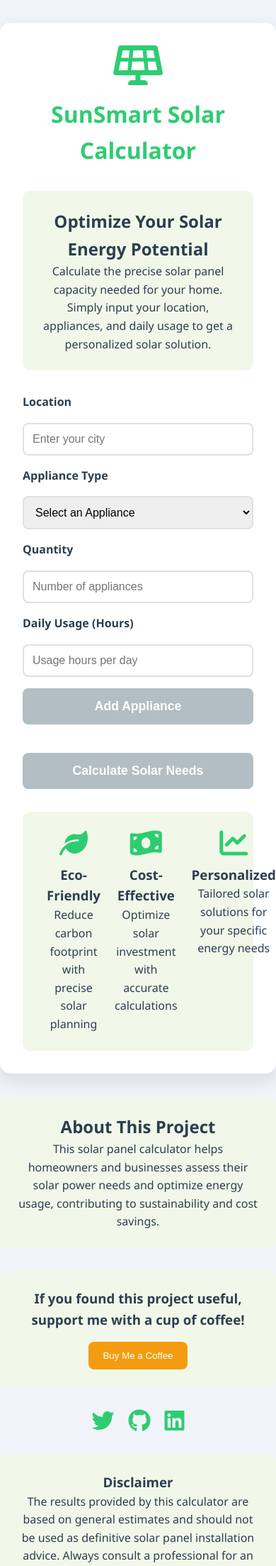
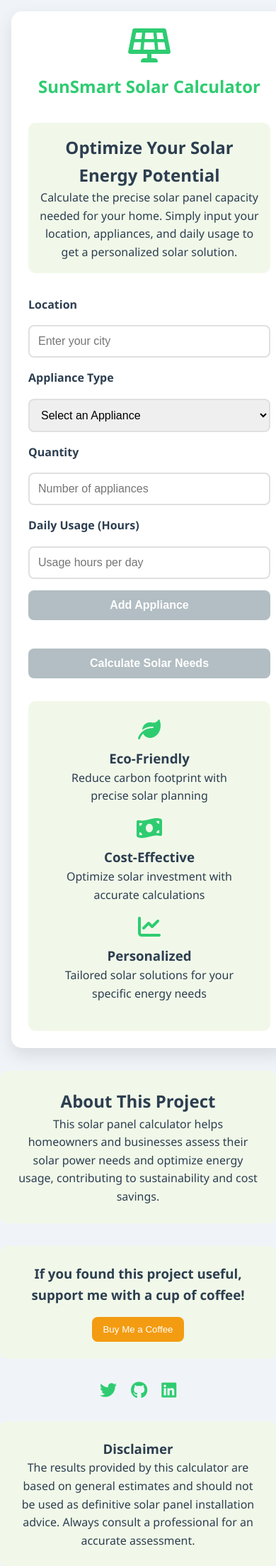
Before and after one commit to GeeteshMehto/SolarCalculator, a Flask app: page / in a window 390 px wide. Shown: the top 2207 px of the page at 71% size. Run offline with Flask 3, Linux system fonts and the light colour scheme.

Commit message:
Responsive

```diff
--- a/templates/solarbill.html
+++ b/templates/solarbill.html
@@ -14,17 +14,20 @@
   --text-color: #2c3e50;
   --accent-color: #f39c12;
 }
+
 * {
   margin: 0;
   padding: 0;
   box-sizing: border-box;
 }
+
 body {
   font-family: 'Segoe UI', Tahoma, Geneva, Verdana, sans-serif;
   background-color: var(--background-color);
   color: var(--text-color);
   line-height: 1.6;
 }
+
 .container {
   width: 100%;
   max-width: 800px;
@@ -34,6 +37,7 @@
   box-shadow: 0 10px 25px rgba(0, 0, 0, 0.1);
   padding: 2rem;
 }
+
 .header {
   text-align: center;
   margin-bottom: 2rem;
@@ -42,15 +46,18 @@
   justify-content: center;
   flex-direction: column;
 }
+
 .header h1 {
   color: var(--primary-color);
   font-weight: 700;
   margin-top: 15px;
 }
+
 .header i {
   color: var(--primary-color);
   font-size: 3.5rem;
 }
+
 .description {
   text-align: center;
   margin-bottom: 2rem;
@@ -58,12 +65,14 @@
   padding: 1.5rem;
   border-radius: 10px;
 }
+
 label {
   display: block;
   margin: 1rem 0 0.5rem;
   font-weight: 600;
   color: var(--text-color);
 }
+
 input, select {
   width: 100%;
   padding: 12px;
@@ -73,10 +82,12 @@
   font-size: 1rem;
   transition: border-color 0.3s ease;
 }
+
 input:focus, select:focus {
   outline: none;
   border-color: var(--primary-color);
 }
+
 .button {
   width: 100%;
   padding: 15px;
@@ -90,16 +101,20 @@
   transition: background-color 0.3s ease;
   margin-top: 1rem;
 }
+
 .button:hover {
   background-color: var(--secondary-color);
 }
+
 .button:disabled {
   background-color: #b2bec3;
   cursor: not-allowed;
 }
+
 .appliance-list {
   margin-top: 1.5rem;
 }
+
 .appliance-card {
   display: flex;
   justify-content: space-between;
@@ -110,6 +125,7 @@
   margin-bottom: 1rem;
   box-shadow: 0 4px 6px rgba(0, 0, 0, 0.1);
 }
+
 .remove-button {
   background-color: #e74c3c;
   color: white;
@@ -118,6 +134,7 @@
   border-radius: 5px;
   cursor: pointer;
 }
+
 .modal {
   display: none;
   position: fixed;
@@ -130,6 +147,7 @@
   justify-content: center;
   align-items: center;
 }
+
 .modal-content {
   background-color: white;
   border-radius: 15px;
@@ -138,10 +156,12 @@
   text-align: center;
   box-shadow: 0 15px 30px rgba(0, 0, 0, 0.2);
 }
+
 .modal-content h2 {
   color: var(--primary-color);
   margin-bottom: 1rem;
 }
+
 .features {
   display: flex;
   justify-content: space-between;
@@ -150,22 +170,26 @@
   padding: 1.5rem;
   border-radius: 10px;
 }
+
 .feature {
   text-align: center;
   flex: 1;
   margin: 0 10px;
 }
+
 .feature i {
   color: var(--primary-color);
   font-size: 2.5rem;
   margin-bottom: 10px;
 }
+
 /* New Sections */
 .social-icons {
   display: flex;
   justify-content: center;
   margin-top: 2rem;
 }
+
 .social-icons i {
   font-size: 2rem;
   margin: 0 10px;
@@ -173,9 +197,11 @@
   color: var(--primary-color);
   transition: color 0.3s ease;
 }
+
 .social-icons i:hover {
   color: var(--secondary-color);
 }
+
 .about, .disclaimer, .buy-coffee {
   text-align: center;
   margin-top: 2rem;
@@ -183,6 +209,7 @@
   padding: 1.5rem;
   border-radius: 10px;
 }
+
 .buy-coffee-button {
   background-color: var(--accent-color);
   color: white;
@@ -193,9 +220,77 @@
   transition: background-color 0.3s ease;
   margin-top: 1rem;
 }
+
 .buy-coffee-button:hover {
   background-color: #e67e22;
 }
+
+/* Mobile Responsive Design */
+@media screen and (max-width: 768px) {
+  .container {
+    padding: 1.5rem;
+    margin: 1rem;
+  }
+
+  .header i {
+    font-size: 3rem;
+  }
+
+  .header h1 {
+    font-size: 1.8rem;
+  }
+
+  .description {
+    padding: 1rem;
+  }
+
+  .features {
+    flex-direction: column;
+    align-items: center;
+  }
+
+  .feature {
+    margin-bottom: 1rem;
+    text-align: center;
+  }
+
+  .appliance-card {
+    flex-direction: column;
+    align-items: flex-start;
+  }
+
+  .remove-button {
+    margin-top: 0.5rem;
+  }
+
+  .social-icons i {
+    font-size: 1.5rem;
+  }
+}
+
+@media screen and (max-width: 480px) {
+  .button {
+    padding: 12px;
+    font-size: 1rem;
+  }
+
+  .feature i {
+    font-size: 2rem;
+  }
+
+  .social-icons i {
+    font-size: 1.5rem;
+  }
+
+  .buy-coffee-button {
+    padding: 10px 15px;
+  }
+
+  .header h1 {
+    font-size: 1.5rem;
+  }
+}
+
   </style>
 </head>
 <body>
```
Lines whose indentation alone changed are shown as unchanged.
